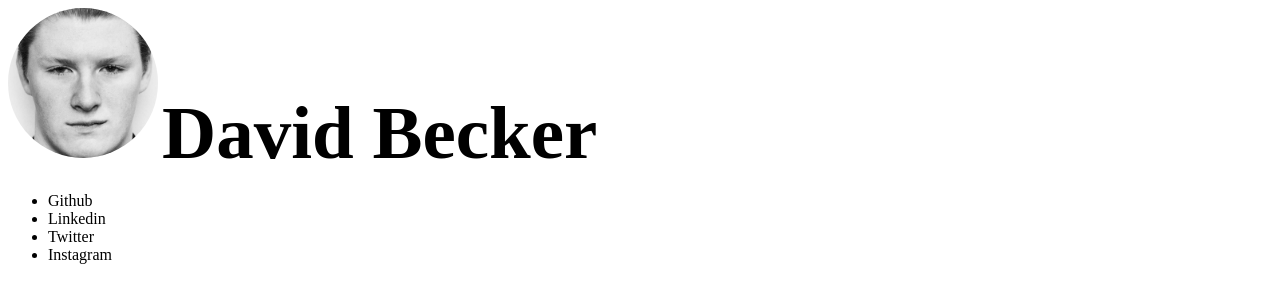
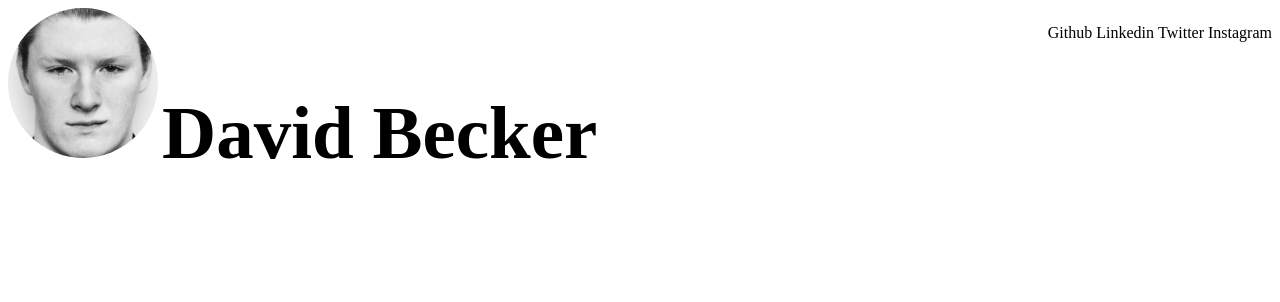
Before and after one commit to dustinyschild/meepedy-page, a plain HTML site: page index.html in a window 1280 px wide. Drawn offline with Linux system fonts and the light colour scheme.

Commit message:
bassic .main-nav css styling

```diff
--- a/css/styles.css
+++ b/css/styles.css
@@ -13,6 +13,12 @@ img {
   display: inline;
   font-size: 75px;
 }
-.pull-right{
+.main-nav {
+  list-style: none;
+}
+.nav-item {
+  display: inline;
+}
+.pull-right {
   float: right;
 }
--- a/index.html
+++ b/index.html
@@ -8,12 +8,12 @@
   <header>
     <img src="img/headshot.jpg" class="logo" />
     <h1 class="page-header">David Becker</h1>
-    <nav>
-      <ul>
-        <li>Github</li>
-        <li>Linkedin</li>
-        <li>Twitter</li>
-        <li>Instagram</li>
+    <nav class="pull-right">
+      <ul class="main-nav">
+        <li class="nav-item">Github</li>
+        <li class="nav-item">Linkedin</li>
+        <li class="nav-item">Twitter</li>
+        <li class="nav-item">Instagram</li>
       </ul>
     </nav>
   </header>
```
